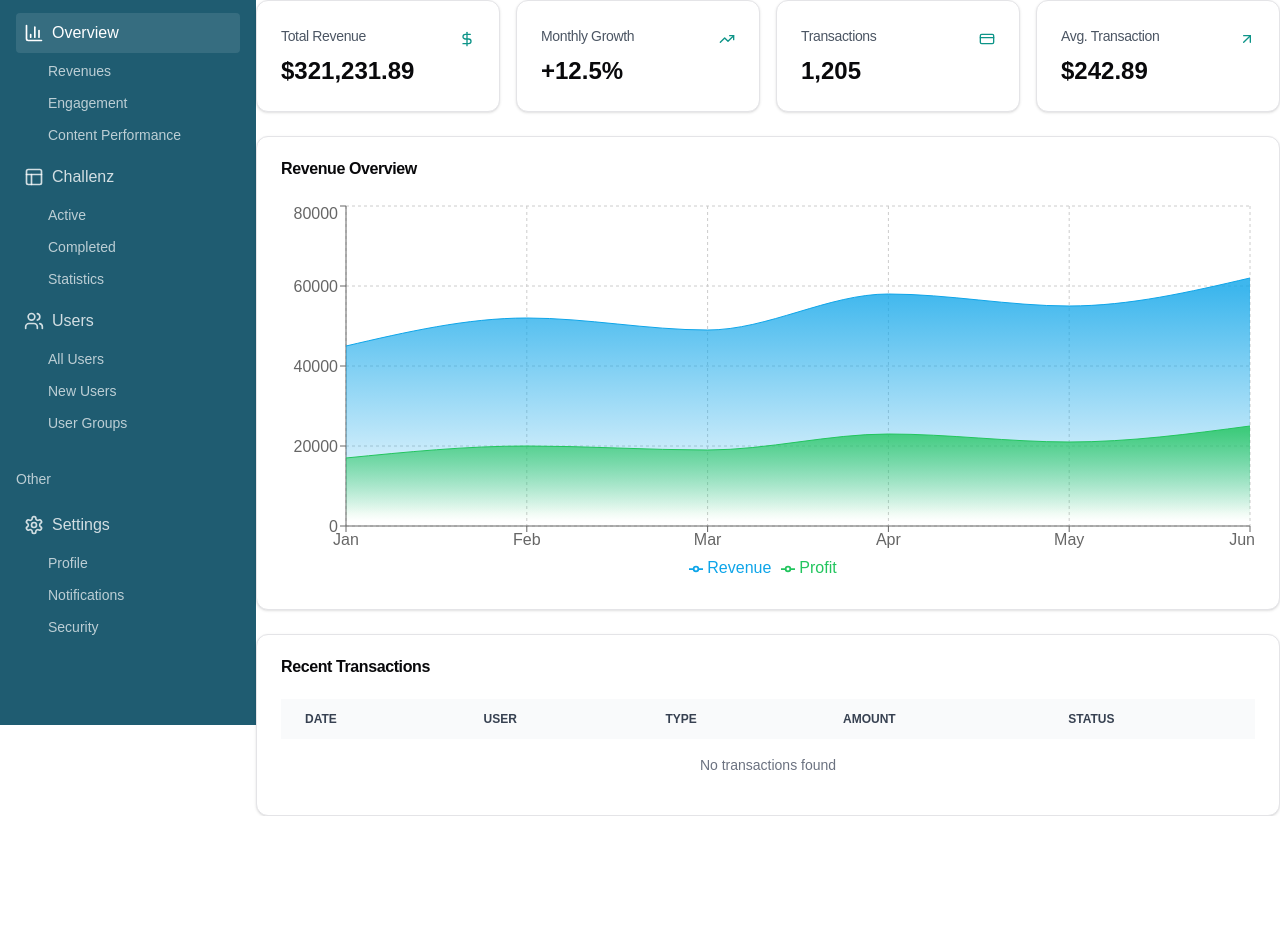
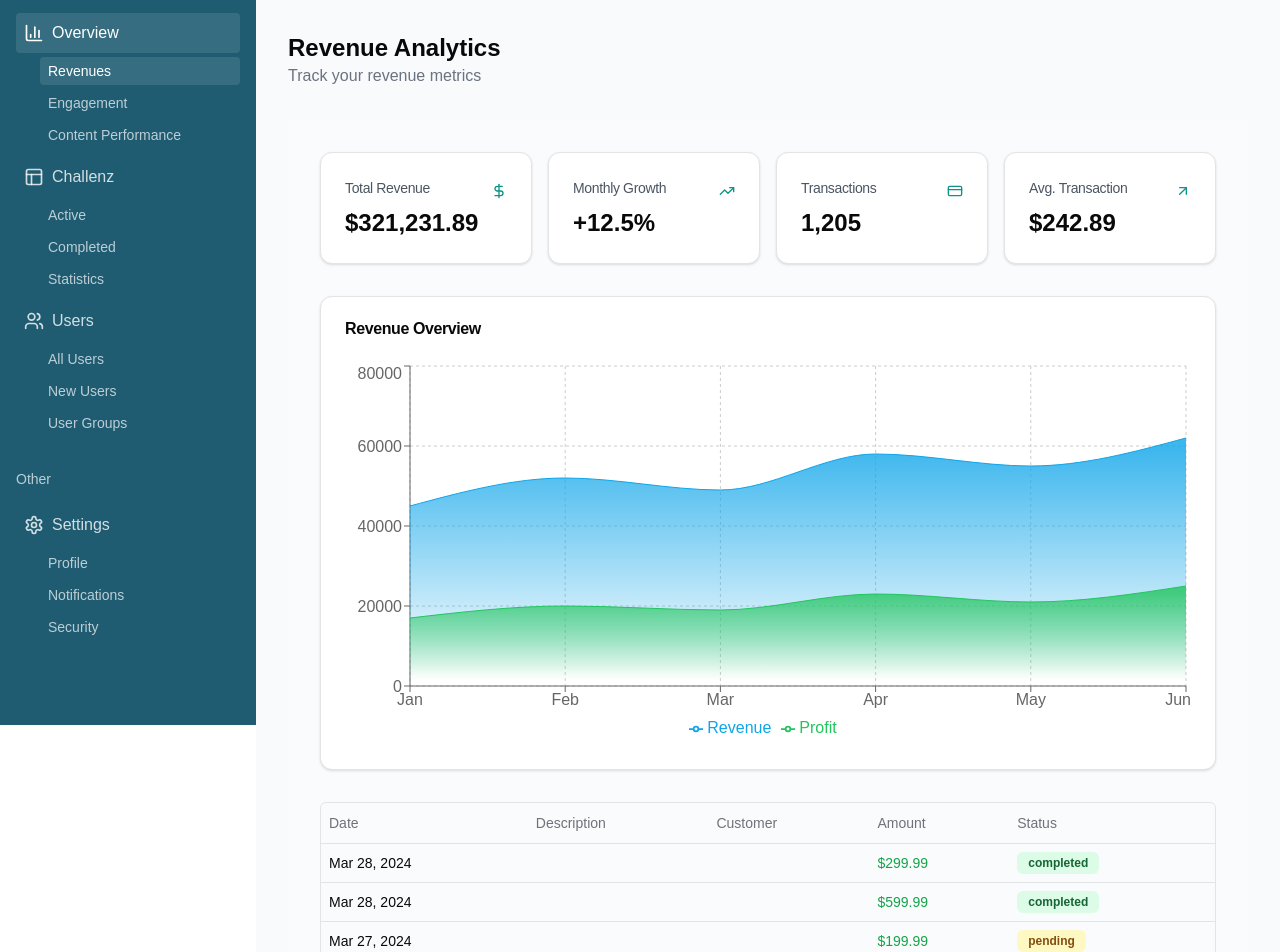
Before and after one commit to megatransactFront/challenz_dashboard, a Next.js app: page /dashboard/revenues in a window 1280 px wide. Shown: the part 75-1027 px from the top of the page. Before the commit the page ends 891 px from the top, so only its background shows below. Built offline with nearby package versions, Linux system fonts and the light colour scheme.

Commit message:
Added Dynamic Route UI Element, Mock Data
- Added mock data for Revenue Data
- Decouple the mock data from the components
- Fix dynamic UI routing by moving code one level up

```diff
--- a/src/app/api/dashboard/stats/route.ts
+++ b/src/app/api/dashboard/stats/route.ts
@@ -25,7 +25,7 @@ function formatValue(value: number, label: string): string {
 function getRawStats() {
   return {
     totalRegistrations: {
-      value: 1221325,
+      value: 12215,
       label: "Users"
     },
     newUsers: {
--- /dev/null
+++ b/src/app/api/revenues/route.ts
@@ -0,0 +1,92 @@
+// app/api/dashboard/revenues/route.ts
+import { NextResponse } from 'next/server';
+
+export async function GET() {
+  try {
+    // Simulate API delay
+    await new Promise(resolve => setTimeout(resolve, 500));
+
+    const data = {
+      chartData: [
+        { month: "Jan", revenue: 45000, expenses: 28000, profit: 17000 },
+        { month: "Feb", revenue: 52000, expenses: 32000, profit: 20000 },
+        { month: "Mar", revenue: 49000, expenses: 30000, profit: 19000 },
+        { month: "Apr", revenue: 58000, expenses: 35000, profit: 23000 },
+        { month: "May", revenue: 55000, expenses: 34000, profit: 21000 },
+        { month: "Jun", revenue: 62000, expenses: 37000, profit: 25000 },
+      ],
+      statsData: [
+        {
+          title: "Total Revenue",
+          value: "$321,231.89",
+          // Don't send the actual icon component, just the name
+          icon: "DollarSign"
+        },
+        {
+          title: "Monthly Growth",
+          value: "+12.5%",
+          icon: "TrendingUp"
+        },
+        {
+          title: "Transactions",
+          value: "1,205",
+          icon: "CreditCard"
+        },
+        {
+          title: "Avg. Transaction",
+          value: "$242.89",
+          icon: "ArrowUpRight"
+        }
+      ],
+      transactions: [
+        {
+          id: "tx_1",
+          date: "2024-03-28",
+          user: "John Doe",
+          type: "subscription",
+          amount: 299.99,
+          status: "completed"
+        },
+        {
+          id: "tx_2",
+          date: "2024-03-28",
+          user: "Alice Smith",
+          type: "one-time",
+          amount: 599.99,
+          status: "completed"
+        },
+        {
+          id: "tx_3",
+          date: "2024-03-27",
+          user: "Bob Johnson",
+          type: "subscription",
+          amount: 199.99,
+          status: "pending"
+        },
+        {
+          id: "tx_4",
+          date: "2024-03-27",
+          user: "Emma Wilson",
+          type: "refund",
+          amount: -99.99,
+          status: "completed"
+        },
+        {
+          id: "tx_5",
+          date: "2024-03-26",
+          user: "Michael Brown",
+          type: "one-time",
+          amount: 899.99,
+          status: "failed"
+        }
+      ]
+    };
+
+    return NextResponse.json(data);
+  } catch (error) {
+    return NextResponse.json(
+      { error: 'Internal Server Error' },
+      { status: 500 }
+    );
+  }
+}
--- a/src/app/dashboard/components/revenues/RevenueStats.tsx
+++ b/src/app/dashboard/components/revenues/RevenueStats.tsx
@@ -1,28 +1,26 @@
 import React from 'react';
-import { DollarSign, TrendingUp, CreditCard, ArrowUpRight } from 'lucide-react';
+import { LucideIcon } from 'lucide-react';
 import { StatCard } from '../shared/StatCard';
 
-export const RevenueStats: React.FC = () => (
+interface StatCardData {
+  title: string;
+  value: string;
+  icon: LucideIcon;
+}
+
+interface RevenueStatsProps {
+  stats: StatCardData[];
+}
+
+export const RevenueStats: React.FC<RevenueStatsProps> = ({ stats }) => (
   <div className="grid gap-4 md:grid-cols-2 lg:grid-cols-4">
-    <StatCard
-      title="Total Revenue"
-      value="$321,231.89"
-      icon={DollarSign}
-    />
-    <StatCard
-      title="Monthly Growth"
-      value="+12.5%"
-      icon={TrendingUp}
-    />
-    <StatCard
-      title="Transactions"
-      value="1,205"
-      icon={CreditCard}
-    />
-    <StatCard
-      title="Avg. Transaction"
-      value="$242.89"
-      icon={ArrowUpRight}
-    />
+    {stats.map((stat, index) => (
+      <StatCard
+        key={index}
+        title={stat.title}
+        value={stat.value}
+        icon={stat.icon}
+      />
+    ))}
   </div>
 );
--- a/src/app/dashboard/components/revenues/TransactionTable.tsx
+++ b/src/app/dashboard/components/revenues/TransactionTable.tsx
@@ -1,73 +1,79 @@
-// app/dashboard/components/revenue/TransactionTable.tsx
-"use client"
-
+// TransactionTable.tsx
 import React from 'react';
-import { Card, CardContent, CardHeader, CardTitle } from "@/components/ui/card";
-import { Transaction } from './types';
+import {
+  Table,
+  TableBody,
+  TableCell,
+  TableHead,
+  TableHeader,
+  TableRow,
+} from "@/components/ui/table";
+import { Badge } from "@/components/ui/badge";
+import type { Transaction } from './types';
 
 interface TransactionTableProps {
-  transactions?: Transaction[]; // Make it optional
+  transactions: Transaction[];
 }
 
-export const TransactionTable: React.FC<TransactionTableProps> = ({ transactions = [] }) => { // Provide default empty array
+export const TransactionTable: React.FC<TransactionTableProps> = ({ transactions }) => {
+  const getStatusColor = (status: Transaction['status']) => {
+    switch (status) {
+      case 'completed':
+        return 'bg-green-100 text-green-800';
+      case 'pending':
+        return 'bg-yellow-100 text-yellow-800';
+      case 'failed':
+        return 'bg-red-100 text-red-800';
+      default:
+        return 'bg-gray-100 text-gray-800';
+    }
+  };
+
+  const formatCurrency = (amount: number) => {
+    return new Intl.NumberFormat('en-US', {
+      style: 'currency',
+      currency: 'USD'
+    }).format(amount);
+  };
+
+  const formatDate = (dateString: string) => {
+    return new Date(dateString).toLocaleDateString('en-US', {
+      year: 'numeric',
+      month: 'short',
+      day: 'numeric'
+    });
+  };
+
   return (
-    <Card>
-      <CardHeader>
-        <CardTitle>Recent Transactions</CardTitle>
-      </CardHeader>
-      <CardContent>
-        <div className="relative overflow-x-auto">
-          <table className="w-full text-sm text-left">
-            <thead className="text-xs text-gray-700 uppercase bg-gray-50">
-              <tr>
-                <th className="px-6 py-3">Date</th>
-                <th className="px-6 py-3">User</th>
-                <th className="px-6 py-3">Type</th>
-                <th className="px-6 py-3">Amount</th>
-                <th className="px-6 py-3">Status</th>
-              </tr>
-            </thead>
-            <tbody>
-              {transactions.length > 0 ? (
-                transactions.map((transaction) => (
-                  <tr key={transaction.id} className="bg-white border-b">
-                    <td className="px-6 py-4">
-                      {new Date(transaction.date).toLocaleDateString()}
-                    </td>
-                    <td className="px-6 py-4">{transaction.user}</td>
-                    <td className="px-6 py-4 capitalize">
-                      {transaction.type.replace('-', ' ')}
-                    </td>
-                    <td className="px-6 py-4">
-                      {new Intl.NumberFormat('en-US', {
-                        style: 'currency',
-                        currency: 'USD'
-                      }).format(transaction.amount)}
-                    </td>
-                    <td className="px-6 py-4">
-                      <span className={`px-2 py-1 rounded-full text-xs font-medium
-                        ${transaction.status === 'completed' ? 'bg-green-100 text-green-800' :
-                          transaction.status === 'pending' ? 'bg-yellow-100 text-yellow-800' :
-                          'bg-red-100 text-red-800'}`}
-                      >
-                        {transaction.status}
-                      </span>
-                    </td>
-                  </tr>
-                ))
-              ) : (
-                <tr>
-                  <td colSpan={5} className="px-6 py-4 text-center text-gray-500">
-                    No transactions found
-                  </td>
-                </tr>
-              )}
-            </tbody>
-          </table>
-        </div>
-      </CardContent>
-    </Card>
+    <div className="rounded-md border">
+      <Table>
+        <TableHeader>
+          <TableRow>
+            <TableHead>Date</TableHead>
+            <TableHead>Description</TableHead>
+            <TableHead>Customer</TableHead>
+            <TableHead>Amount</TableHead>
+            <TableHead>Status</TableHead>
+          </TableRow>
+        </TableHeader>
+        <TableBody>
+          {transactions.map((transaction) => (
+            <TableRow key={transaction.id}>
+              <TableCell>{formatDate(transaction.date)}</TableCell>
+              <TableCell>{transaction.description}</TableCell>
+              <TableCell>{transaction.customer}</TableCell>
+              <TableCell className={transaction.type === 'debit' ? 'text-red-600' : 'text-green-600'}>
+                {formatCurrency(transaction.amount)}
+              </TableCell>
+              <TableCell>
+                <Badge variant="secondary" className={getStatusColor(transaction.status)}>
+                  {transaction.status}
+                </Badge>
+              </TableCell>
+            </TableRow>
+          ))}
+        </TableBody>
+      </Table>
+    </div>
   );
 };
-
-export default TransactionTable;
--- /dev/null
+++ b/src/app/dashboard/layout.tsx
@@ -0,0 +1,48 @@
+// app/dashboard/layout.tsx
+"use client";
+
+import React from "react";
+import { usePathname } from "next/navigation";
+
+export default function DashboardLayout({
+  children,
+}: {
+  children: React.ReactNode;
+}) {
+  const pathname = usePathname();
+
+  const pageDetails = {
+    "/dashboard": {
+      title: "Overview Dashboard",
+      description: "View your overview metrics"
+    },
+    "/dashboard/revenues": {
+      title: "Revenue Analytics",
+      description: "Track your revenue metrics"
+    },
+    "/dashboard/engagements": {
+      title: "Engagement Metrics",
+      description: "Monitor user engagement"
+    }
+  } as const;
+
+  const currentPageDetails = pageDetails[pathname as keyof typeof pageDetails] || {
+    title: "Dashboard",
+    description: "View your metrics"
+  };
+
+  return (
+    <div className="min-h-screen bg-gray-50">
+      <div className="p-8">
+        {/* Page Title and Description */}
+        <div className="mb-8">
+          <h1 className="text-2xl font-bold">{currentPageDetails.title}</h1>
+          <p className="text-gray-500">{currentPageDetails.description}</p>
+        </div>
+
+        {/* Page Content */}
+        {children}
+      </div>
+    </div>
+  );
+}
--- a/src/app/dashboard/page.tsx
+++ b/src/app/dashboard/page.tsx
@@ -1,61 +1,9 @@
+// app/dashboard/page.tsx
 "use client";
 
-import React from "react";
-import { usePathname } from "next/navigation";
+import React from 'react';
 import OverviewPage from "./overviews/page";
-import RevenuePage from "./revenues/page";
-import EngagementPage from "./engagements/page";
 
-export default function Dashboard() {
-  const pathname = usePathname();
-
-  // Determine page title and description dynamically
-  const getPageTitle = () => {
-    switch (pathname) {
-      case "/dashboard":
-      case "/dashboard/overviews":
-        return { title: "Overview Dashboard", description: "View your overview metrics" };
-      case "/dashboard/revenues":
-        return { title: "Revenue Analytics", description: "Track your revenue metrics" };
-      case "/dashboard/engagements":
-        return { title: "Engagement Metrics", description: "Monitor user engagement" };
-      default:
-        return { title: "Overview Dashboard", description: "View your overview metrics" };
-    }
-  };
-
-  // Render the appropriate content based on the route
-  const renderContent = () => {
-    switch (pathname) {
-      case "/dashboard":
-      case "/dashboard/overviews":
-        return <OverviewPage />;
-      case "/dashboard/revenues":
-        return <RevenuePage />;
-      case "/dashboard/engagements":
-        return <EngagementPage />;
-      default:
-        return <OverviewPage />;
-    }
-  };
-
-  const { title, description } = getPageTitle();
-
-  return (
-    <div className="min-h-screen bg-gray-50">
-
-
-      {/* Main Content */}
-      <div className="p-8">
-        {/* Page Title and Description */}
-        <div className="mb-8">
-          <h1 className="text-2xl font-bold">{title}</h1>
-          <p className="text-gray-500">{description}</p>
-        </div>
-
-        {/* Dynamic Page Content */}
-        <div className="py-4">{renderContent()}</div>
-      </div>
-    </div>
-  );
+export default function DashboardOverview() {
+  return <OverviewPage />;
 }
--- a/src/app/dashboard/revenues/page.tsx
+++ b/src/app/dashboard/revenues/page.tsx
@@ -1,29 +1,121 @@
 "use client";
 
-import React from "react";
+import React, { useEffect, useState } from "react";
+import { Loader2, DollarSign, TrendingUp, CreditCard, ArrowUpRight } from 'lucide-react';
 import { RevenueStats } from "../components/revenues/RevenueStats";
 import { RevenueChart } from "../components/revenues/RevenueChart";
 import { TransactionTable } from "../components/revenues/TransactionTable";
-import type { RevenueData } from "../components/revenues/types";
+import { Alert, AlertDescription } from "@/components/ui/alert";
 
-// Mock data
-const mockRevenueData: RevenueData[] = [
-  { month: "Jan", revenue: 45000, expenses: 28000, profit: 17000 },
-  { month: "Feb", revenue: 52000, expenses: 32000, profit: 20000 },
-  { month: "Mar", revenue: 49000, expenses: 30000, profit: 19000 },
-  { month: "Apr", revenue: 58000, expenses: 35000, profit: 23000 },
-  { month: "May", revenue: 55000, expenses: 34000, profit: 21000 },
-  { month: "Jun", revenue: 62000, expenses: 37000, profit: 25000 },
-];
+// Types for API responses
+interface RevenueData {
+  month: string;
+  revenue: number;
+  expenses: number;
+  profit: number;
+}
+
+interface StatCardData {
+  title: string;
+  value: string;
+  icon: string;  // Changed to string to match API response
+}
+
+interface Transaction {
+  id: string;
+  date: string;
+  user: string;
+  type: 'subscription' | 'one-time' | 'refund';
+  amount: number;
+  status: 'completed' | 'pending' | 'failed';
+}
+
+interface RevenueApiResponse {
+  chartData: RevenueData[];
+  statsData: StatCardData[];
+  transactions: Transaction[];
+}
+
+// Icon mapping
+const iconMap = {
+  DollarSign,
+  TrendingUp,
+  CreditCard,
+  ArrowUpRight
+};
 
 export default function RevenuePage() {
+  const [revenueData, setRevenueData] = useState<RevenueData[]>([]);
+  const [statsData, setStatsData] = useState<StatCardData[]>([]);
+  const [transactions, setTransactions] = useState<Transaction[]>([]);
+  const [isLoading, setIsLoading] = useState(true);
+  const [error, setError] = useState<string | null>(null);
+
+  useEffect(() => {
+    const fetchDashboardData = async () => {
+      try {
+        setIsLoading(true);
+        const response = await fetch('/api/revenues');
+
+        if (!response.ok) {
+          throw new Error('Failed to fetch revenue data');
+        }
+
+        const data: RevenueApiResponse = await response.json();
+
+        // Map the icon strings to actual icon components
+        const processedStatsData = data.statsData.map(stat => ({
+          ...stat,
+          icon: iconMap[stat.icon as keyof typeof iconMap]
+        }));
+
+        setRevenueData(data.chartData);
+        setStatsData(processedStatsData);
+        setTransactions(data.transactions);
+        setError(null);
+      } catch (err) {
+        setError(err instanceof Error ? err.message : 'An error occurred');
+        console.error('Error fetching revenue data:', err);
+      } finally {
+        setIsLoading(false);
+      }
+    };
+
+    fetchDashboardData();
+  }, []);
+
+  if (isLoading) {
+    return (
+      <div className="flex items-center justify-center min-h-[400px]">
+        <Loader2 className="h-8 w-8 animate-spin text-teal-600" />
+      </div>
+    );
+  }
+
+  if (error) {
+    return (
+      <Alert variant="destructive">
+        <AlertDescription>{error}</AlertDescription>
+      </Alert>
+    );
+  }
+
   return (
-    <div className="space-y-6">
-      <RevenueStats />
-      <div className="grid gap-6 grid-cols-1">
-        <RevenueChart data={mockRevenueData} />
+    <div className="min-h-full bg-gray-50/30 pb-12">
+  {/* Max width wrapper */}
+  <div className="mx-auto max-w-7xl px-4 sm:px-6 lg:px-8">
+    {/* Content container with top padding */}
+    <div className="pt-8">
+      {/* Grid layout for dashboard components */}
+      <div className="space-y-8">
+        <RevenueStats stats={statsData} />
+        <div className="grid gap-6 grid-cols-1">
+          <RevenueChart data={revenueData} />
+        </div>
+        <TransactionTable transactions={transactions} />
       </div>
-      <TransactionTable transactions={[]} />
     </div>
+  </div>
+</div>
   );
 }
--- a/src/components/Sidebar.tsx
+++ b/src/components/Sidebar.tsx
@@ -1,21 +1,21 @@
-// Sidebar.tsx
-"use client"
+"use client";
 
-import React from 'react';
-import { Settings, Users, BarChart3, Layout } from 'lucide-react';
-import { usePathname, useRouter } from 'next/navigation';
-import { MenuItem as MenuItemType, MenuItemProps } from './types';
+import React from "react";
+import { Settings, Users, BarChart3, Layout } from "lucide-react";
+import { usePathname, useRouter } from "next/navigation";
+import { MenuItem as MenuItemType, MenuItemProps } from "./types";
 
 const MenuItem: React.FC<MenuItemProps> = ({ item, pathname, onNavigate }) => {
-  const isActive = pathname.startsWith(item.path);
+  const isActive = pathname === item.path || pathname.startsWith(`${item.path}/`);
   const Icon = item.icon;
 
   return (
     <div className="space-y-1">
       <div
         onClick={() => onNavigate(item.path)}
-        className={`flex items-center py-2 px-2 rounded cursor-pointer transition-colors duration-200
-          ${isActive ? 'text-white bg-white/10' : 'text-white/80 hover:bg-[#E45664]'}`}
+        className={`flex items-center py-2 px-2 rounded cursor-pointer transition-colors duration-200 ${
+          isActive ? "text-white bg-white/10" : "text-white/80 hover:bg-[#E45664]"
+        }`}
       >
         <div className="flex items-center gap-2">
           <Icon size={20} />
@@ -25,16 +25,20 @@ const MenuItem: React.FC<MenuItemProps> = ({ item, pathname, onNavigate }) => {
 
       {item.subItems && (
         <div className="ml-6 space-y-1">
-          {item.subItems.map((subItem) => (
+          {item.subItems.map((subItem) => {
+            const subItemActive = pathname === subItem.path;
+            return (
               <div
                 key={subItem.path}
                 onClick={() => onNavigate(subItem.path)}
-              className={`flex items-center py-1 px-2 rounded cursor-pointer transition-colors duration-200
-                ${pathname === subItem.path ? 'text-white bg-white/10' : 'text-white/70 hover:bg-[#E45664]'}`}
+                className={`flex items-center py-1 px-2 rounded cursor-pointer transition-colors duration-200 ${
+                  subItemActive ? "text-white bg-white/10" : "text-white/70 hover:bg-[#E45664]"
+                }`}
               >
                 <span className="text-sm">{subItem.title}</span>
               </div>
-          ))}
+            );
+          })}
         </div>
       )}
     </div>
@@ -43,48 +47,48 @@ const MenuItem: React.FC<MenuItemProps> = ({ item, pathname, onNavigate }) => {
 
 const menuItems: MenuItemType[] = [
   {
-    title: 'Overview',
+    title: "Overview",
     icon: BarChart3,
-    path: '/dashboard',
+    path: "/dashboard",
     subItems: [
-      { title: 'Revenues', path: '/dashboard/overviews' },
-      { title: 'Engagement', path: '/dashboard/engagements' },
-      { title: 'Content Performance', path: '/dashboard/reports' },
-    ]
+      { title: "Revenues", path: "/dashboard/revenues" },
+      { title: "Engagement", path: "/dashboard/engagements" },
+      { title: "Content Performance", path: "/dashboard/reports" },
+    ],
   },
   {
-    title: 'Challenz',
+    title: "Challenz",
     icon: Layout,
-    path: '/challenz',
+    path: "/challenz",
     subItems: [
-      { title: 'Active', path: '/challenz/active' },
-      { title: 'Completed', path: '/challenz/completed' },
-      { title: 'Statistics', path: '/challenz/statistics' },
-    ]
+      { title: "Active", path: "/challenz/active" },
+      { title: "Completed", path: "/challenz/completed" },
+      { title: "Statistics", path: "/challenz/statistics" },
+    ],
   },
   {
-    title: 'Users',
+    title: "Users",
     icon: Users,
-    path: '/users',
+    path: "/users",
     subItems: [
-      { title: 'All Users', path: '/users' },
-      { title: 'New Users', path: '/users/new' },
-      { title: 'User Groups', path: '/users/groups' },
-    ]
-  }
+      { title: "All Users", path: "/users" },
+      { title: "New Users", path: "/users/new" },
+      { title: "User Groups", path: "/users/groups" },
+    ],
+  },
 ];
 
 const otherMenuItems: MenuItemType[] = [
   {
-    title: 'Settings',
+    title: "Settings",
     icon: Settings,
-    path: '/settings',
+    path: "/settings",
     subItems: [
-      { title: 'Profile', path: '/settings/profile' },
-      { title: 'Notifications', path: '/settings/notifications' },
-      { title: 'Security', path: '/settings/security' },
-    ]
-  }
+      { title: "Profile", path: "/settings/profile" },
+      { title: "Notifications", path: "/settings/notifications" },
+      { title: "Security", path: "/settings/security" },
+    ],
+  },
 ];
 
 const Sidebar: React.FC = () => {
@@ -96,7 +100,7 @@ const Sidebar: React.FC = () => {
   };
 
   return (
-    <div className="h-screen w-64 p-4 flex flex-col overflow-y-auto" style={{ backgroundColor: '#1F5C71' }}>
+    <div className="h-screen w-64 p-4 flex flex-col overflow-y-auto" style={{ backgroundColor: "#1F5C71" }}>
       {/* Profile Section */}
       <div className="flex items-center gap-2 mb-8">
         <div className="w-10 h-10 rounded-full bg-gray-300 overflow-hidden">
--- /dev/null
+++ b/src/components/ui/badge.tsx
@@ -0,0 +1,36 @@
+import * as React from "react"
+import { cva, type VariantProps } from "class-variance-authority"
+
+import { cn } from "@/lib/utils"
+
+const badgeVariants = cva(
+  "inline-flex items-center rounded-md border px-2.5 py-0.5 text-xs font-semibold transition-colors focus:outline-none focus:ring-2 focus:ring-ring focus:ring-offset-2",
+  {
+    variants: {
+      variant: {
+        default:
+          "border-transparent bg-primary text-primary-foreground shadow hover:bg-primary/80",
+        secondary:
+          "border-transparent bg-secondary text-secondary-foreground hover:bg-secondary/80",
+        destructive:
+          "border-transparent bg-destructive text-destructive-foreground shadow hover:bg-destructive/80",
+        outline: "text-foreground",
+      },
+    },
+    defaultVariants: {
+      variant: "default",
+    },
+  }
+)
+
+export interface BadgeProps
+  extends React.HTMLAttributes<HTMLDivElement>,
+    VariantProps<typeof badgeVariants> {}
+
+function Badge({ className, variant, ...props }: BadgeProps) {
+  return (
+    <div className={cn(badgeVariants({ variant }), className)} {...props} />
+  )
+}
+
+export { Badge, badgeVariants }
```
Also changed, not shown: src/app/dashboard/components/revenues/RevenuesTab.tsx (deleted, +0 -13 lines), src/app/dashboard/components/revenues/types.ts (+7 -15 lines). Lines whose indentation alone changed are shown as unchanged.
